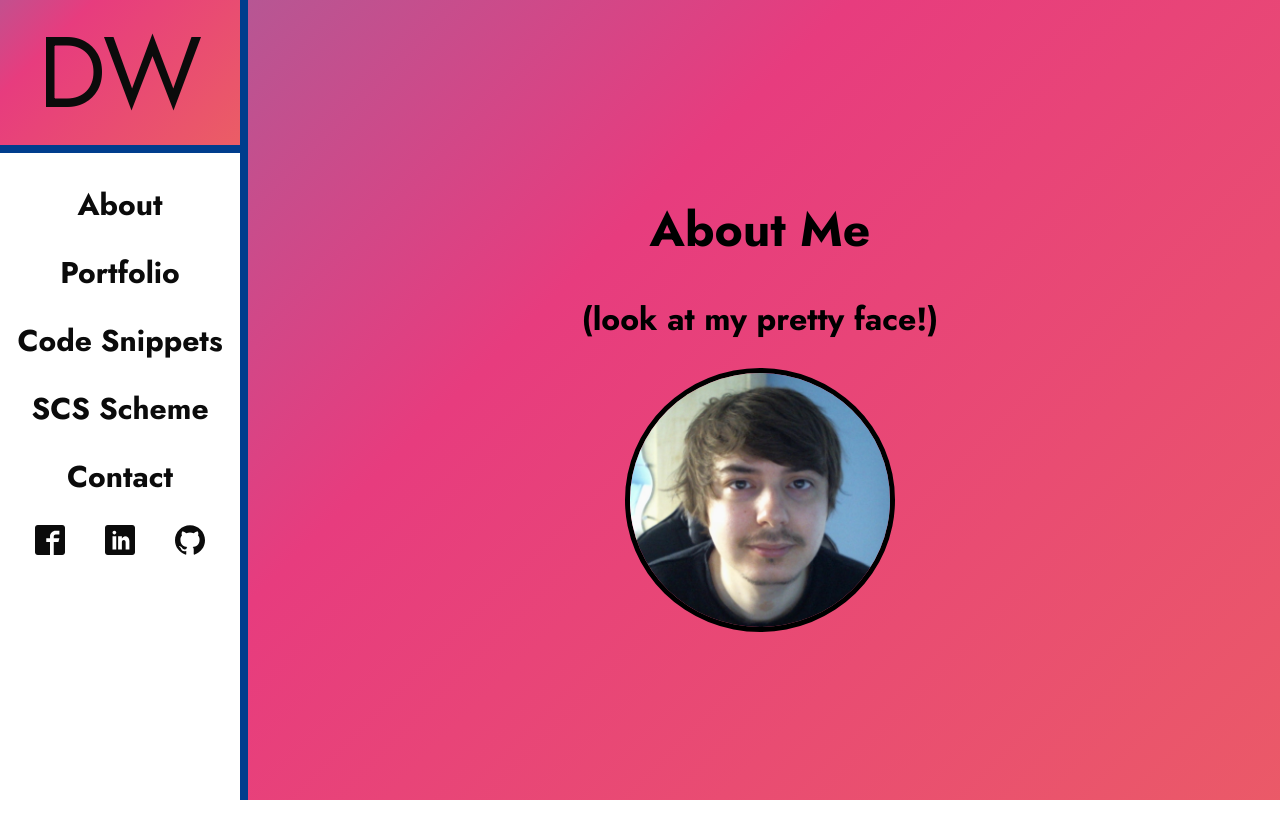
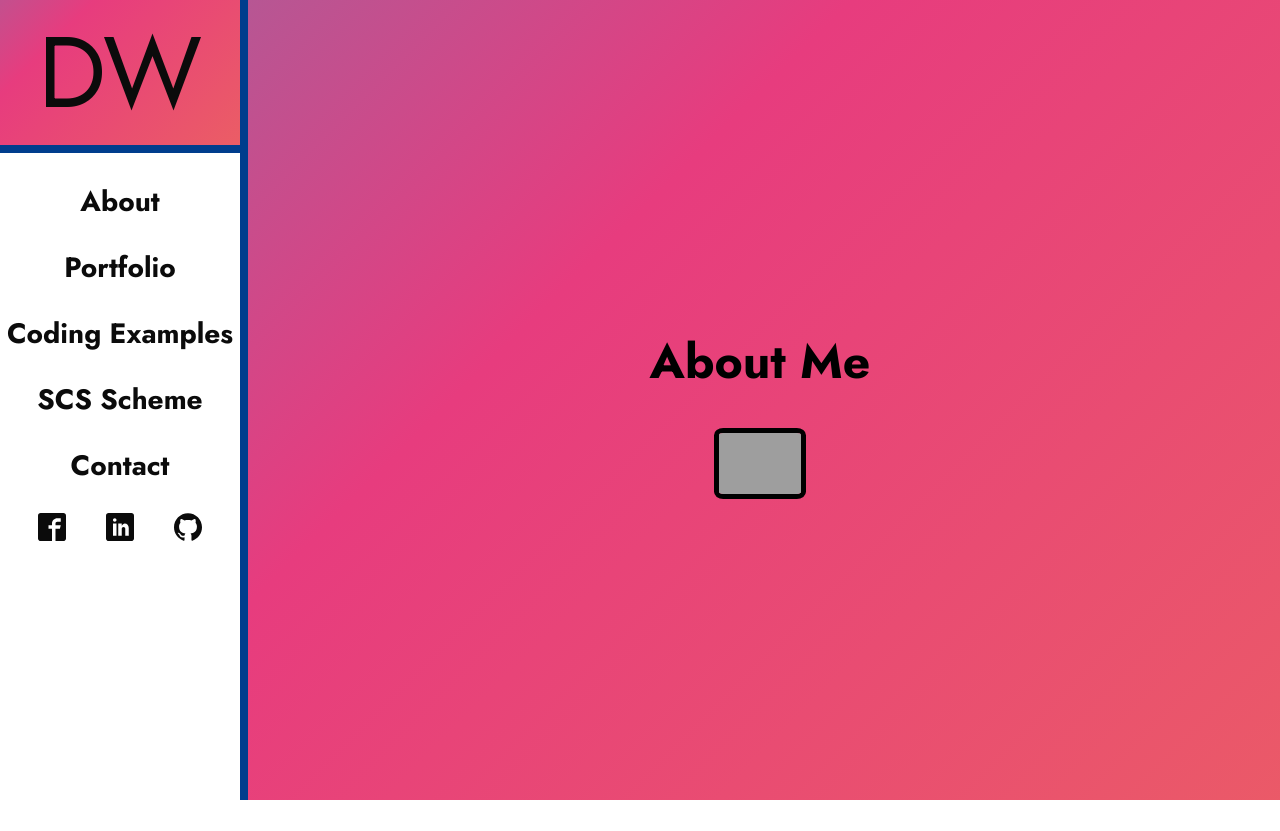
Before and after one commit to dwoodhouse1/Portfolio, a PHP site: page /aboutme.html in a window 1280 px wide. Shown: the top 831 px of the page. Run offline with PHP 8.4, Linux system fonts and the light colour scheme; grey boxes are pictures that could not be loaded.

Commit message:
Tidy Up
Tidied up some elements and cleaned up the code.

```diff
--- a/aboutme.html
+++ b/aboutme.html
@@ -12,6 +12,7 @@
     <link rel="icon" type="image/png" href="icons/favicon.PNG">
 </head>
 <body>
+    <!--Icon Implementation-->
     <svg aria-hidden="true" style="position: absolute; width: 0; height: 0; overflow: hidden;" version="1.1" xmlns="http://www.w3.org/2000/svg" xmlns:xlink="http://www.w3.org/1999/xlink">
         <defs>
             <symbol id="icon-arrow-up" viewBox="0 0 32 32">
@@ -29,6 +30,7 @@
         </defs>
     </svg>
 
+    <!--Hamburger-->
     <div class="primary-nav__hamburger ishidden__hamburger">
         <button type="button" class="primary-nav__hamburger hamburger hamburger-spin is-active">
             <span class="hamburger-box">
@@ -37,6 +39,7 @@
         </button>
     </div>
 
+    <!-- Navigation Section-->
     <aside>
         <nav class="ishidden__nav primary-nav">
             <a href="index.html" class="primary-nav__logo">
@@ -46,7 +49,7 @@
                 <ul class="primary-nav__pages">
                     <li><a href="aboutme.html">About</a></li>
                     <li><a href="index.html">Portfolio</a></li>
-                    <li><a href="codingexamples.html">Code Snippets</a></li>
+                    <li><a href="codingexamples.html">Coding Examples</a></li>
                     <li><a href="scsscheme.html">SCS Scheme</a></li>
                     <li><a href="index.html#contact">Contact</a></li>
                 </ul>
@@ -67,15 +70,16 @@
 
     <div class="flex-container">
         <header>
+            <!--Banner Section-->
             <div id="banner">
                 <hgroup class="banner__heading">
                     <h1>About Me</h1>
-                    <h2>(look at my pretty face!)</h2>
-                    <img src="img/profile2.jpg" class="image__profile" alt="Profile Picture">
+                    <img src="img/profile.png" class="image__profile" alt="Profile Picture">
                 </hgroup>
             </div>
         </header>
 
+        <!--Information Section-->
         <div class="container__center">
             <h1 class="text-center">A Little Information</h1>
             <p>I live in Little Massingham, Norfolk, UK.</p>
@@ -84,6 +88,7 @@
 
         </div>
 
+        <!--Technical Skills Section-->
         <div class="container__center">
             <hr>
             <h1 class="text-center">Technical Skills</h1>
@@ -100,6 +105,7 @@
             </ul>
         </div>
 
+        <!--Working On Section-->
         <div class="container__center">
             <hr>
             <h1 class="text-center">Currently Working On</h1>
@@ -110,6 +116,7 @@
 
         </div>
 
+        <!--Link Section-->
         <div class="container__center">
             <hr>
             <h1 class="text-center">My Links</h1>
@@ -120,6 +127,7 @@
         </div>
 
         <footer>
+            <!--Back To Top Link-->
             <div class="footer__container">
 
                 <a href="#top" class="footer__top-link">
--- a/scss/layout/_nav.scss
+++ b/scss/layout/_nav.scss
@@ -55,7 +55,7 @@
     & ul {
         padding: 0;
         text-align: center;
-        font-size: toRem(30);
+        font-size: toRem(28);
         font-weight: bold;
 
     }
--- a/scss/modules/_buttons.scss
+++ b/scss/modules/_buttons.scss
@@ -18,6 +18,7 @@
   @include btn-format();
   background-color: $black;
   border-color: $black;
+  padding: 7px 16px;
   height: 50px;
   width: 50px;
 
--- a/scss/modules/_forms.scss
+++ b/scss/modules/_forms.scss
@@ -27,9 +27,9 @@ input {
     &::placeholder {
         color: #606060;
     }
+}
 
 
-}
 
 .contact-form {
     &__content {
@@ -151,22 +151,18 @@ input {
             color: $red;
         }
 
-        @include viewport(small) {
-
-        }
-
-        @include viewport(medium) {
-
+        &:focus::placeholder {
+            color: transparent;
         }
     }
 
     &__last-name {
-
         &::placeholder {
             color: $red;
         }
-        @include viewport(medium) {
 
+        &:focus::placeholder {
+            color: transparent;
         }
     }
 
@@ -175,25 +171,17 @@ input {
             color: $red;
         }
 
-        @include viewport(medium) {
-
+        &:focus::placeholder {
+            color: transparent;
         }
     }
 
-    &__subject {
-
-
-        @include viewport(medium) {
-
-        }
+    &__subject:focus::placeholder {
+        color: transparent;
     }
 
-    &__message {
-
-
-        @include viewport(medium) {
-
-        }
+    &__message:focus::placeholder {
+        color: transparent;
     }
 }
 
--- a/scss/modules/_img.scss
+++ b/scss/modules/_img.scss
@@ -14,16 +14,29 @@
 }
 
 .image__profile {
-    width: 25%;
-    height: 25%;
-    border-radius: 50%;
+    width: 10%;
+
+    border-radius: 10%;
     border-color: black;
     border: 5px solid black;
 
     @include viewport(small) {
-        width: 50%;
-        height: 50%;
+        width: 40%;
     }
 
+    @include viewport(medium) {
+        width: 25%;
+    }
 
+    @include viewport(smedium) {
+        width: 25%;
+    }
+
+    @include viewport(large) {
+        width: 30%;
+    }
+
+    @include viewport(x-large) {
+        width: 20%;
+    }
 }
```
Also changed, not shown: codingexamples.html (+8 -5 lines), index.html (+13 -8 lines), scsscheme.html (+9 -1 lines), css/application.css, img/profile.jpg, 1 other file.
